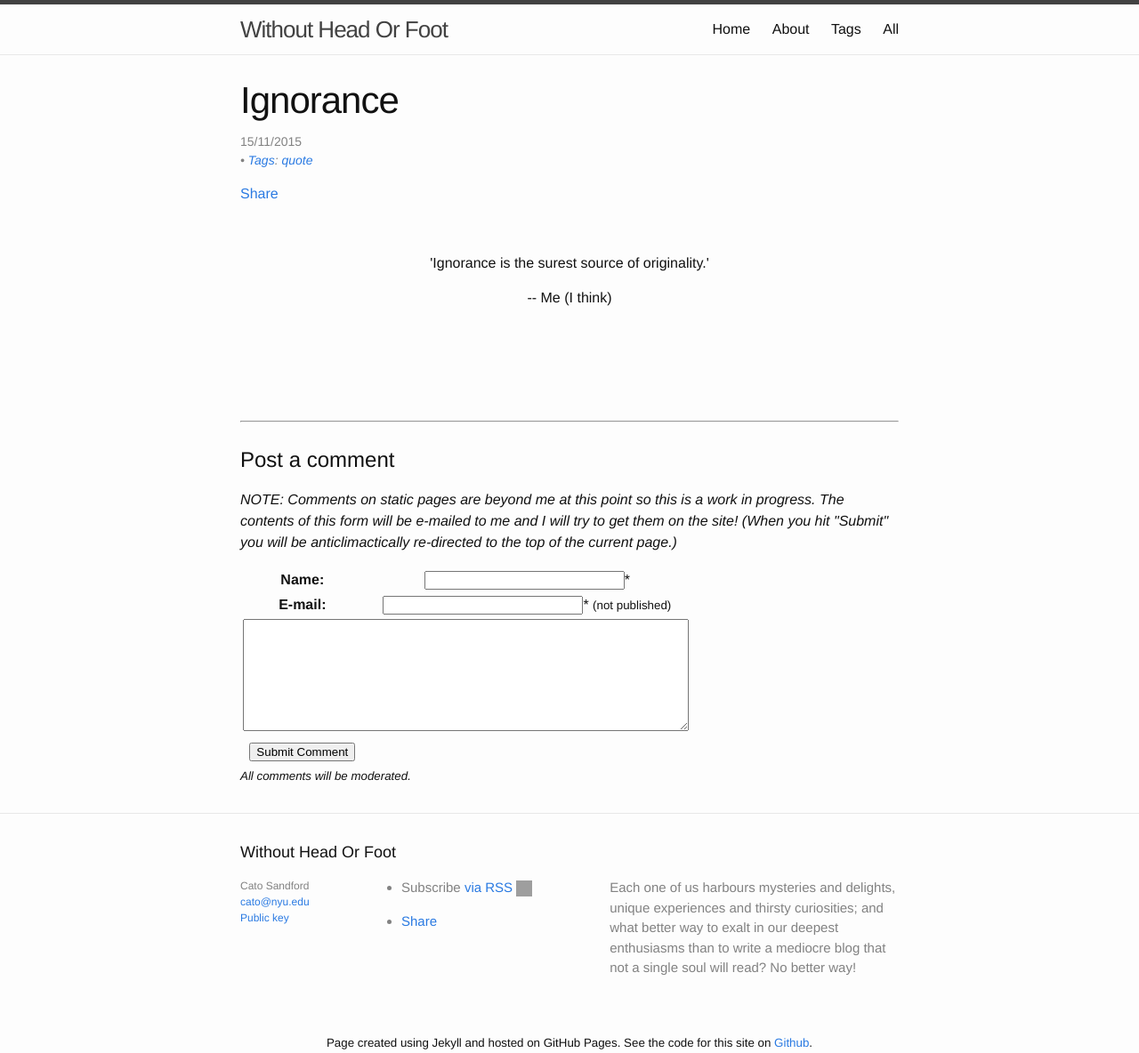
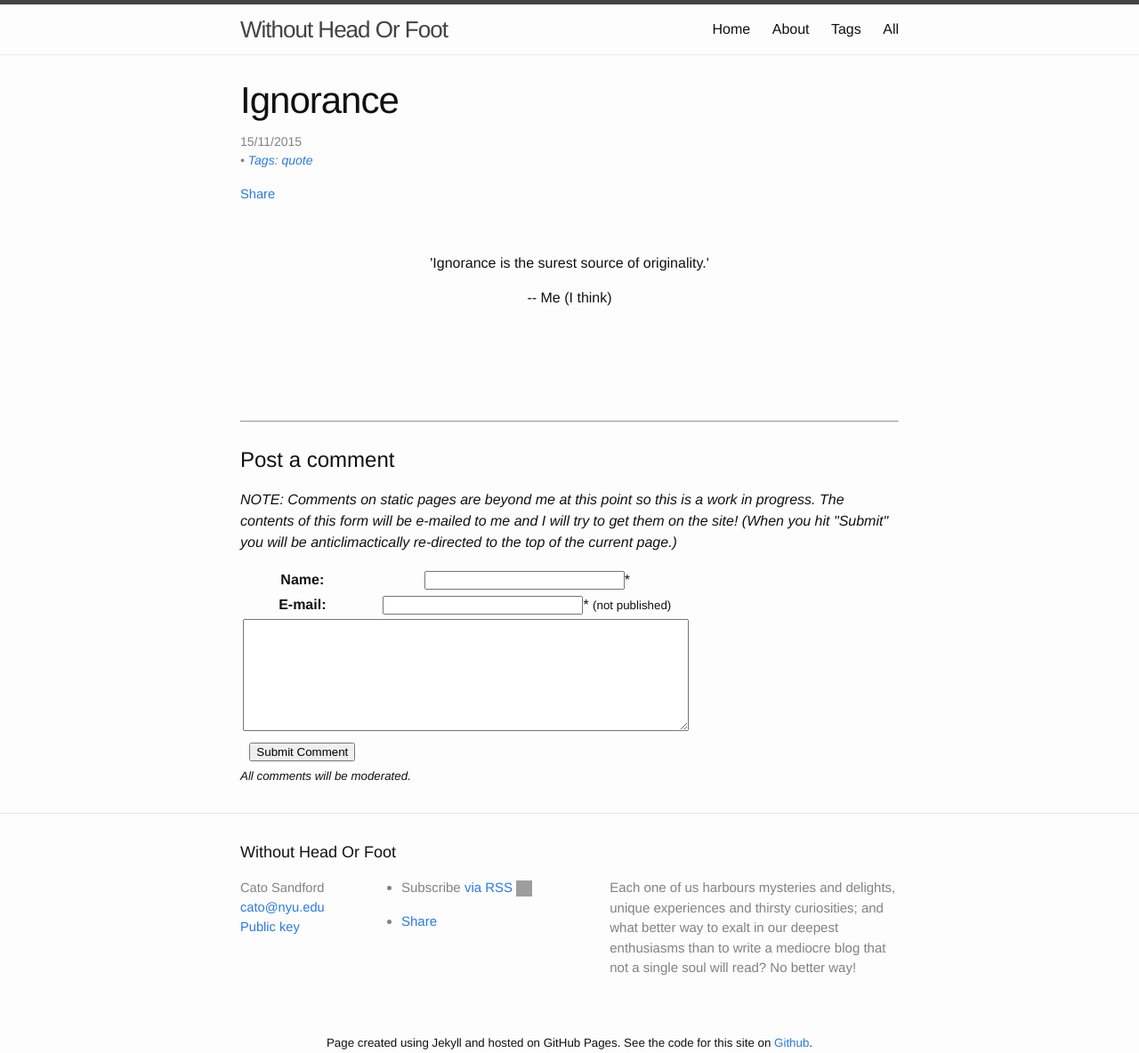
Before and after one commit to Allium/WithoutHeadOrFoot, a Jekyll site: the page built from _posts/2015-11-15-Ignorance.md, in a window 1280 px wide. Shown: the whole page at 89% size. Built offline with Jekyll 4.4.1, drawn with Linux system fonts in a browser that asks for light colours; comment, search, counter and statistics services are not loaded; grey boxes are pictures that could not be loaded.

Commit message:
Fiddling with layout and SM buttons

```diff
--- a/_includes/footer.html
+++ b/_includes/footer.html
@@ -6,7 +6,7 @@
 
     <div class="footer-col-wrapper">
       <div class="footer-col  footer-col-1">
-        <ul class="contact-list">
+        <ul class="contact-list"  style="font-size:11pt">
           <li>{{ site.author }}</li>
           <li><a href="mailto:{{ site.email }}">{{ site.email }}</a></li>
 		  <li><a href="{{ "/WHOF-Key.asc" | prepend: site.baseurl }}">Public key</a></li>
--- a/_layouts/post.html
+++ b/_layouts/post.html
@@ -20,23 +20,23 @@
 			</i>
 		{% endif %}
 	</p>
-	<p class=social-media-list>
-		<div class="a2a_kit a2a_kit_size_14 a2a_default_style">
-		<!-- <a class="a2a_dd" href="https://www.addtoany.com/share?linkurl=http%3A%2F%2Fallium.github.io%2FWithoutHeadOrFoot%2F&amp;linkname=Without%20Head%20Or%20Foot"font=8px>Share</a> -->
-		<a> Share </a>
+
+	<div class="a2a_kit a2a_kit_size_14 a2a_default_style">
+		<a class="a2a_dd" style="font-size: 11pt" href="https://www.addtoany.com/share?linkurl={{ site.url }}{{ site.baseurl}}{{ page.url }};linkname=Without+Head+Or+Foot:+{{ page.title }}">Share</a>
+		<!-- <a  style="font-size: 11pt; color:black; text-decoration:none">Share</a> -->
 		<span class="a2a_divider"></span>
-		<a class="a2a_button_facebook"></a>
+		<span><a class="a2a_button_facebook"></a>
 		<a class="a2a_button_twitter"></a>
-		<a class="a2a_button_google_plus"></a>
-		</div>
-		<script type="text/javascript">
+		<a class="a2a_button_google_plus"></a></span>
+	</div>
+	<script type="text/javascript">
 		var a2a_config = a2a_config || {};
-		a2a_config.linkname = "Without Head Or Foot";
+		a2a_config.linkname = "Without Head Or Foot: {{page.title}}";
 		a2a_config.linkurl = {{ site.url }}{{ site.baseurl}}{{ page.url }};
 		a2a_config.onclick = 1;
-		</script>
-		<script type="text/javascript" src="//static.addtoany.com/menu/page.js"></script>
-	</p>
+	</script>
+	<script type="text/javascript" src="//static.addtoany.com/menu/page.js"></script>
+
   </header>
 
   <br>
--- a/_sass/_layout.scss
+++ b/_sass/_layout.scss
@@ -122,7 +122,8 @@
 }
 
 .footer-col-1 {
-    width: -webkit-calc(20% - (#{$spacing-unit} / 2));
+    font-size: 15pt;
+    /* width: -webkit-calc(20% - (#{$spacing-unit} / 2)); */
     width:         calc(20% - (#{$spacing-unit} / 2));
 }/* 35% */
 
```
